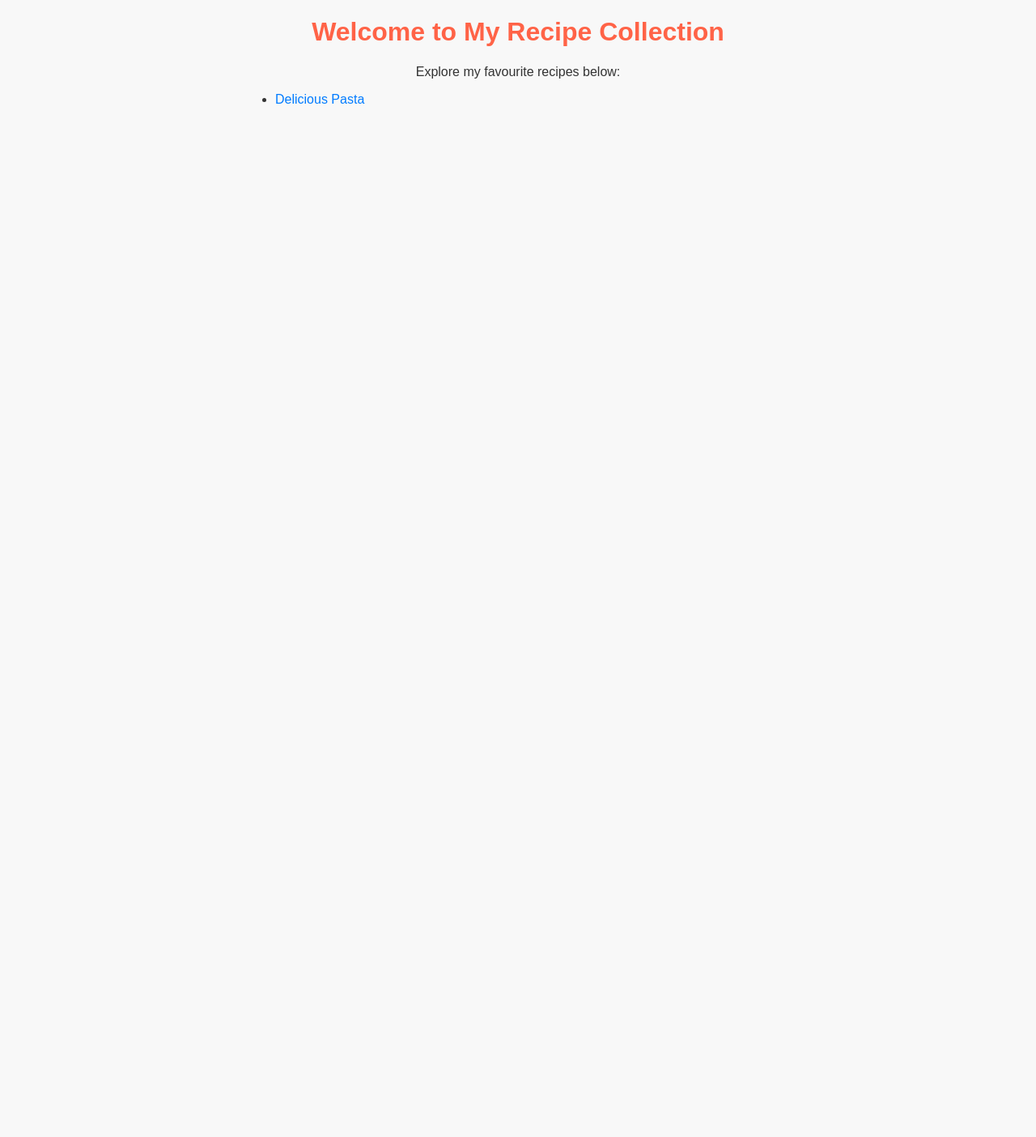
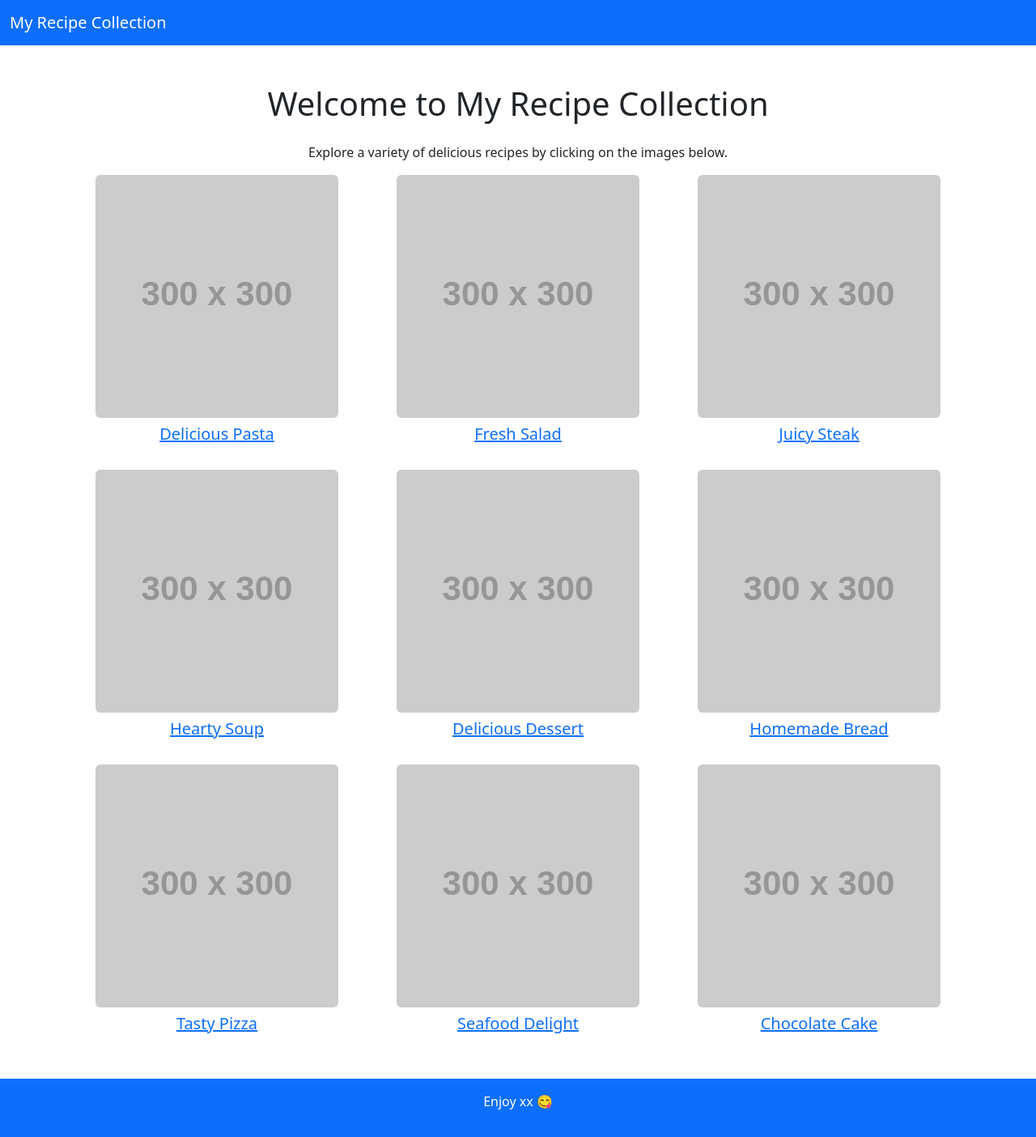
Before and after one commit to AllanUsyd/AllanUsyd.github.io, a plain HTML site: page index.html in a window 1280 px wide. Shown: the whole page at 81% size. Before the commit the page ends 800 px from the top, so only its background shows below. Drawn offline with nearby package versions, Linux system fonts and the light colour scheme; placeholder pictures from the web are drawn by us; a small style sheet from the web is missing.

Commit message:
Update index.html

```diff
--- a/index.html
+++ b/index.html
@@ -2,13 +2,97 @@
 <html>
 <head>
     <title>My Recipe Website</title>
-    <link rel="stylesheet" href="styles.css">
+    <meta name="viewport" content="width=device-width, initial-scale=1.0">
+    <link href="https://cdn.jsdelivr.net/npm/bootstrap@5.3.0/dist/css/bootstrap.min.css" rel="stylesheet" integrity="sha384-1CmrxMRARb6aLqgBO7jwXJAl2QF4Gs7jIXpFwF6ro12Baj4Hx8zqfDsyhOx+3aG6" crossorigin="anonymous">
 </head>
 <body>
-    <h1>Welcome to My Recipe Collection</h1>
-    <p>Explore my favourite recipes below:</p>
-    <ul>
-        <li><a href="Steak.html">Delicious Pasta</a></li>
-    </ul>
+    <!-- Navigation Bar -->
+    <nav class="navbar navbar-expand-lg navbar-dark bg-primary">
+        <div class="container-fluid">
+            <a class="navbar-brand" href="#">My Recipe Collection</a>
+        </div>
+    </nav>
+
+    <!-- Main Content -->
+    <div class="container my-5">
+        <h1 class="text-center mb-4">Welcome to My Recipe Collection</h1>
+        <p class="text-center">Explore a variety of delicious recipes by clicking on the images below.</p>
+
+        <!-- Recipe Grid -->
+        <div class="container">
+            <div class="row g-4">
+                <!-- Recipe 1 -->
+                <div class="col-md-4">
+                    <a href="pasta.html">
+                        <img src="https://via.placeholder.com/300" class="img-fluid rounded mx-auto d-block" alt="Delicious Pasta">
+                        <h5 class="text-center mt-2">Delicious Pasta</h5>
+                    </a>
+                </div>
+                <!-- Recipe 2 -->
+                <div class="col-md-4">
+                    <a href="salad.html">
+                        <img src="https://via.placeholder.com/300" class="img-fluid rounded mx-auto d-block" alt="Fresh Salad">
+                        <h5 class="text-center mt-2">Fresh Salad</h5>
+                    </a>
+                </div>
+                <!-- Recipe 3 -->
+                <div class="col-md-4">
+                    <a href="steak.html">
+                        <img src="https://via.placeholder.com/300" class="img-fluid rounded mx-auto d-block" alt="Juicy Steak">
+                        <h5 class="text-center mt-2">Juicy Steak</h5>
+                    </a>
+                </div>
+                <!-- Recipe 4 -->
+                <div class="col-md-4">
+                    <a href="soup.html">
+                        <img src="https://via.placeholder.com/300" class="img-fluid rounded mx-auto d-block" alt="Hearty Soup">
+                        <h5 class="text-center mt-2">Hearty Soup</h5>
+                    </a>
+                </div>
+                <!-- Recipe 5 -->
+                <div class="col-md-4">
+                    <a href="dessert.html">
+                        <img src="https://via.placeholder.com/300" class="img-fluid rounded mx-auto d-block" alt="Delicious Dessert">
+                        <h5 class="text-center mt-2">Delicious Dessert</h5>
+                    </a>
+                </div>
+                <!-- Recipe 6 -->
+                <div class="col-md-4">
+                    <a href="bread.html">
+                        <img src="https://via.placeholder.com/300" class="img-fluid rounded mx-auto d-block" alt="Homemade Bread">
+                        <h5 class="text-center mt-2">Homemade Bread</h5>
+                    </a>
+                </div>
+                <!-- Recipe 7 -->
+                <div class="col-md-4">
+                    <a href="pizza.html">
+                        <img src="https://via.placeholder.com/300" class="img-fluid rounded mx-auto d-block" alt="Tasty Pizza">
+                        <h5 class="text-center mt-2">Tasty Pizza</h5>
+                    </a>
+                </div>
+                <!-- Recipe 8 -->
+                <div class="col-md-4">
+                    <a href="seafood.html">
+                        <img src="https://via.placeholder.com/300" class="img-fluid rounded mx-auto d-block" alt="Seafood Delight">
+                        <h5 class="text-center mt-2">Seafood Delight</h5>
+                    </a>
+                </div>
+                <!-- Recipe 9 -->
+                <div class="col-md-4">
+                    <a href="cake.html">
+                        <img src="https://via.placeholder.com/300" class="img-fluid rounded mx-auto d-block" alt="Chocolate Cake">
+                        <h5 class="text-center mt-2">Chocolate Cake</h5>
+                    </a>
+                </div>
+            </div>
+        </div>
+    </div>
+
+    <!-- Footer -->
+    <footer class="bg-primary text-white text-center py-3">
+        <p>Enjoy xx 😋</p>
+    </footer>
+
+    <script src="https://cdn.jsdelivr.net/npm/bootstrap@5.3.0/dist/js/bootstrap.bundle.min.js" integrity="sha384-Qn19LONCFMJ2+QThPOZ2xWQvVC7ksfQ3hxdODyg7Hx9sBTZB1OgHFOH9FRqk95es" crossorigin="anonymous"></script>
 </body>
 </html>
```
